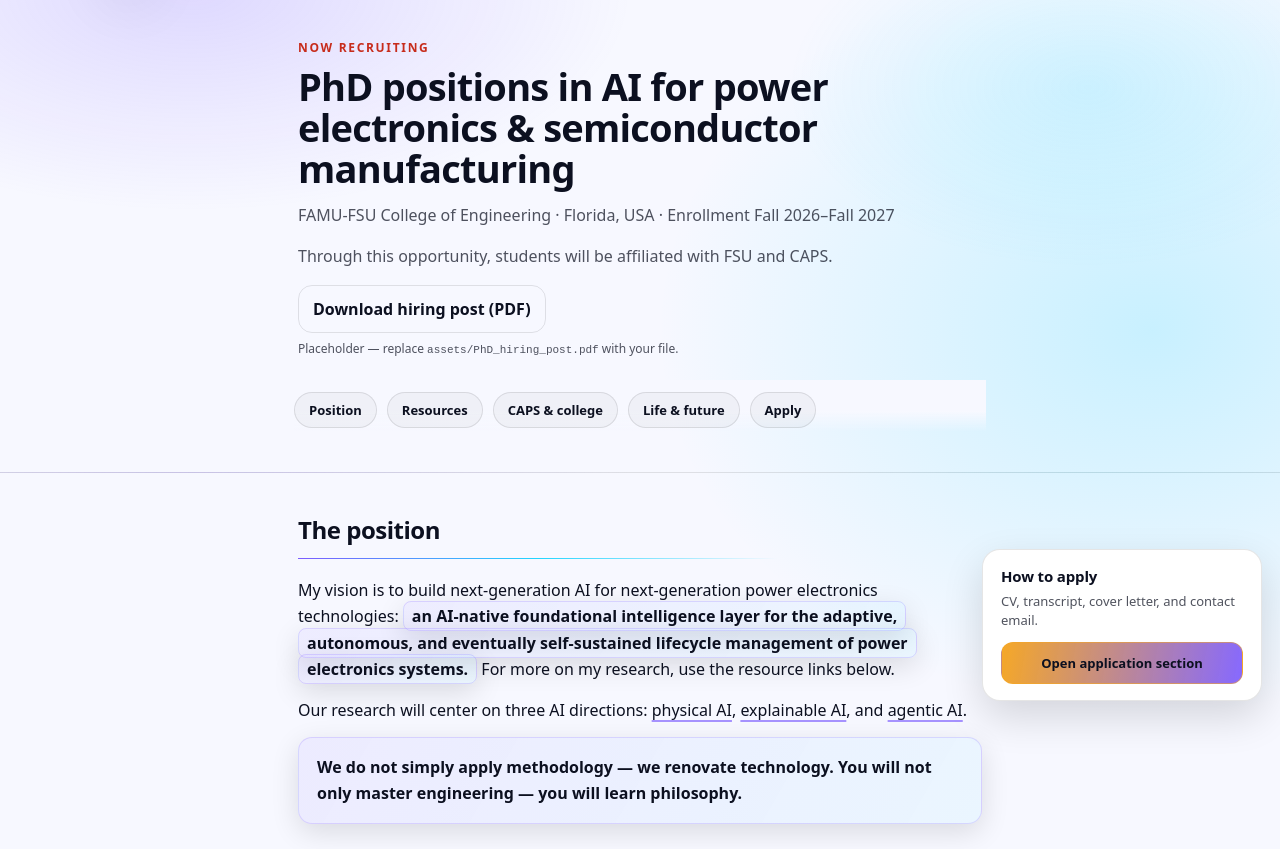
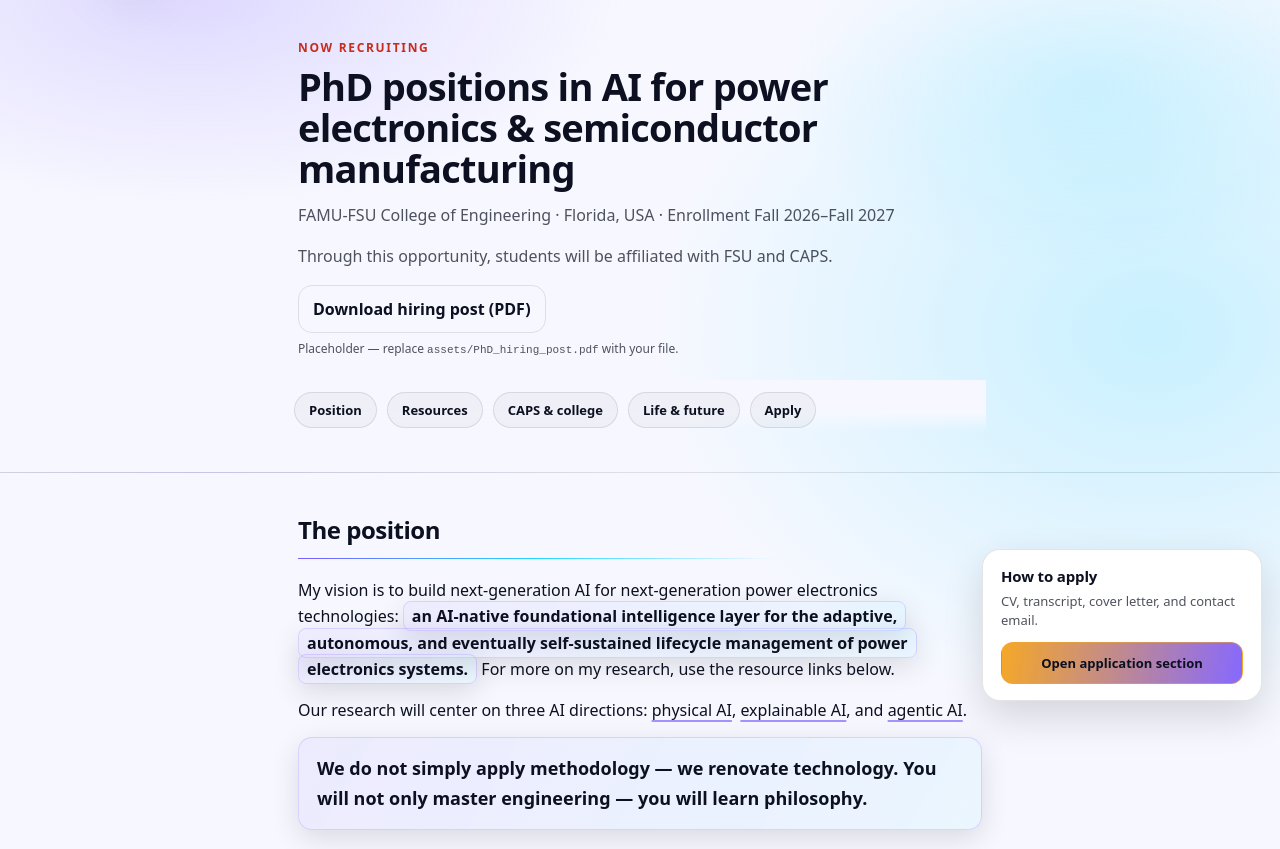
Before and after one commit to XinzeLee/XinzeLee.github.io, a plain HTML site: page hiring.html in a window 1280 px wide. Shown: the part 77-926 px from the top of the page. Drawn offline with Linux system fonts and the light colour scheme.

Commit message:
chore: update font size

```diff
--- a/assets/style.css
+++ b/assets/style.css
@@ -743,6 +743,9 @@
   box-shadow: 0 8px 28px rgba(0, 0, 0, .12);
   line-height: 1.65;
 }
+.hiring-pull--lg{
+  font-size: 18px;
+}
 .hiring-pull strong{
   font-weight: 800;
 }
--- a/hiring.html
+++ b/hiring.html
@@ -69,7 +69,7 @@
         <p>
           Our research will center on three AI directions: <span class="hiring-underline">physical AI</span>, <span class="hiring-underline">explainable AI</span>, and <span class="hiring-underline">agentic AI</span>.
         </p>
-        <p class="hiring-pull">
+        <p class="hiring-pull hiring-pull--lg">
           <strong>We do not simply apply methodology — we renovate technology. You will not only master engineering — you will learn philosophy.</strong>
         </p>
 
@@ -184,7 +184,7 @@
           >xinzeli831@gmail.com</a>
           <span class="muted hiring-copy-hint">Opens your default email app — attach CV, transcript, and cover letter.</span>
         </p>
-        <p class="hiring-pull"><strong>Do not hesitate, and do not be shy. You will have fun — and together, we will build something that matters!</strong></p>
+        <p class="hiring-pull hiring-pull--lg"><strong>Do not hesitate, and do not be shy. You will have fun — and together, we will rock the world!</strong></p>
       </section>
     </div>
   </main>
```
